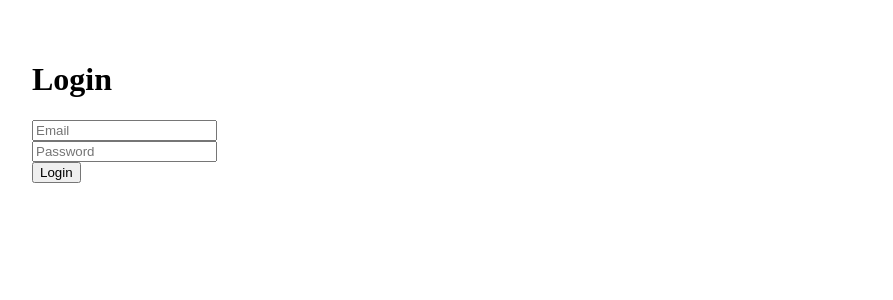
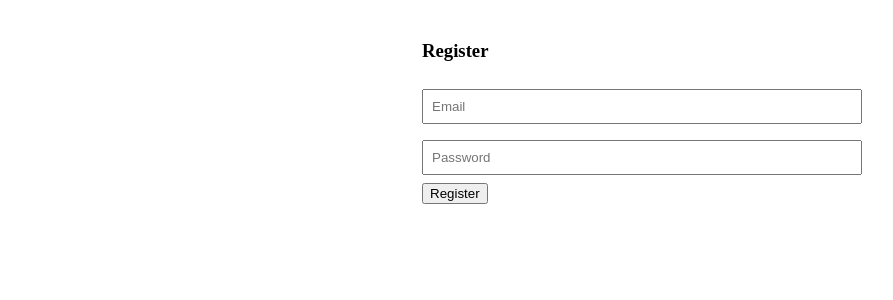
Before and after one commit to dpx204710-crypto/emovibe-1.0, a Next.js app in the folder frontend/: page /login in a window 1280 px wide. Shown: the top 300 px of the page, without its empty margins (8-901 px from the left). Built offline with nearby package versions, Linux system fonts and the light colour scheme.

Commit message:
更新 login.js

```diff
--- a/frontend/pages/login.js
+++ b/frontend/pages/login.js
@@ -1,27 +1,28 @@
+// frontend/pages/register.js
+import { supabase } from './_app';
 import { useState } from 'react';
+import { useRouter } from 'next/router';
 
-export default function Login() {
+export default function Register(){
   const [email,setEmail]=useState('');
   const [password,setPassword]=useState('');
-  const [message,setMessage]=useState('');
+  const router=useRouter();
 
-  const handleLogin=async()=>{
-    const res=await fetch('http://localhost:3000/login',{
-      method:'POST',
-      headers:{'Content-Type':'application/json'},
-      body:JSON.stringify({email,password})
-    });
-    const data=await res.json();
-    setMessage(data.message||data.error);
-  }
+  const handleRegister = async () => {
+    const { data, error } = await supabase.auth.signUp({ email, password });
+    if (error) return alert(error.message);
+    alert('Check email for confirmation (if enabled).');
+    router.push('/login');
+  };
 
   return (
-    <div style={{padding:'2rem'}}>
-      <h1>Login</h1>
-      <input placeholder="Email" value={email} onChange={e=>setEmail(e.target.value)} /><br/>
-      <input type="password" placeholder="Password" value={password} onChange={e=>setPassword(e.target.value)} /><br/>
-      <button onClick={handleLogin}>Login</button>
-      <p>{message}</p>
+    <div className="container">
+      <div style={{maxWidth:420,margin:'40px auto'}} className="card">
+        <h3>Register</h3>
+        <input placeholder="Email" value={email} onChange={e=>setEmail(e.target.value)} style={{width:'100%',padding:8,margin:'8px 0'}}/>
+        <input type="password" placeholder="Password" value={password} onChange={e=>setPassword(e.target.value)} style={{width:'100%',padding:8,margin:'8px 0'}}/>
+        <button className="btn btn-primary" onClick={handleRegister}>Register</button>
+      </div>
     </div>
   )
 }
```
